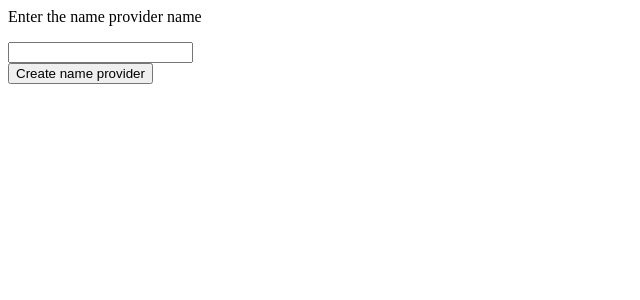
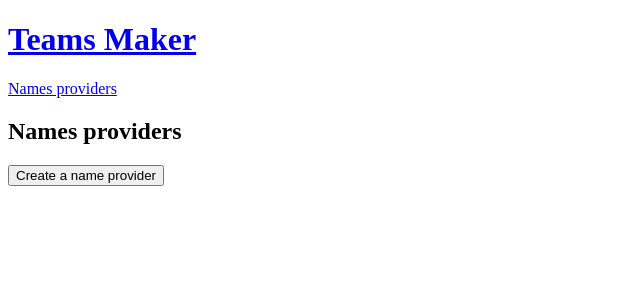
Before and after one commit to your-tools/teams-maker, a FastAPI app: page /teams/names-providers/ in a window 1280 px wide. Shown: the top 300 px of the page, without its empty margins (0-640 px from the left). Run offline with FastAPI, Linux system fonts and the light colour scheme; data that the repository does not hold is empty.

Commit message:
feat: user can read and delete a name provider

```diff
--- a/webapp_project/main.py
+++ b/webapp_project/main.py
@@ -63,6 +63,17 @@ def teams_create(
 
 
 @app.get("/teams/names-providers/")
+def read_names_providers(request: Request, db: Session = Depends(get_db)):
+    names_providers = crud.get_names_providers(db=db)
+
+    context = {
+        "request": request,
+        "names_providers": names_providers,
+    }
+
+    return templates.TemplateResponse("teams/names-providers.html", context)
+
+
 @app.get("/teams/name-provider/")
 def form_to_create_name_provider(request: Request):
     context = {"request": request}
@@ -84,3 +95,15 @@ def create_a_name_provider(
     }
 
     return templates.TemplateResponse("teams/names-providers.html", context)
+
+
+@app.delete("/teams/names-providers/{name_provider_id}")
+def delete_name_provider(
+    name_provider_id: int,
+    db: Session = Depends(get_db),
+):
+    name_provider = crud.get_a_name_provider(db=db, name_provider_id=name_provider_id)
+    if not name_provider:
+        raise HTTPException(status_code=404, detail="Name provider not found")
+    crud.delete_name_provider(db=db, name_provider=name_provider)
+    return HTMLResponse(content="", status_code=200)
--- a/webapp_project/sql/crud.py
+++ b/webapp_project/sql/crud.py
@@ -21,3 +21,8 @@ def get_a_name_provider(db: Session, name_provider_id: int):
 
 def get_names_providers(db: Session):
     return db.query(models.NameProvider).all()
+
+# Delete
+def delete_name_provider(db: Session, name_provider: schemas.NameProvider):
+    db.delete(name_provider)
+    db.commit()
--- a/webapp_project/templates/teams/names-providers.html
+++ b/webapp_project/templates/teams/names-providers.html
@@ -1,16 +1,28 @@
 {% extends "shared/_layout.html" %} {% block main_content %}
 <div>
-<h2>Names providers</h2>
+  <h2>Names providers</h2>
   <div hx-target="this" hx-swap="outerHTML">
     <button hx-get="/teams/name-provider/">Create a name provider</button>
   </div>
-<table>
-  <tr>
-    <td>Name provider</td>
-    <td><button>Edit name</button></td>
-    <td><button>Edit</button></td>
-    <td><button>Delete</button></td>
-  </tr>
-</table>
+  <table>
+    <tbody
+      hx-confirm="Are you sure?"
+      hx-target="closest tr"
+      hx-swap="outerHTML swap:1s"
+    >
+      {% for name_provider in names_providers -%}
+      <tr>
+        <td>{{ name_provider.name }}</td>
+        <td><button>Edit name provider</button></td>
+        <td><button>Edit names</button></td>
+        <td>
+          <button hx-delete="/teams/names-providers/{{ name_provider.id }}">
+            Delete
+          </button>
+        </td>
+      </tr>
+      {% endfor -%}
+    </tbody>
+  </table>
 </div>
 {% endblock %}
```
